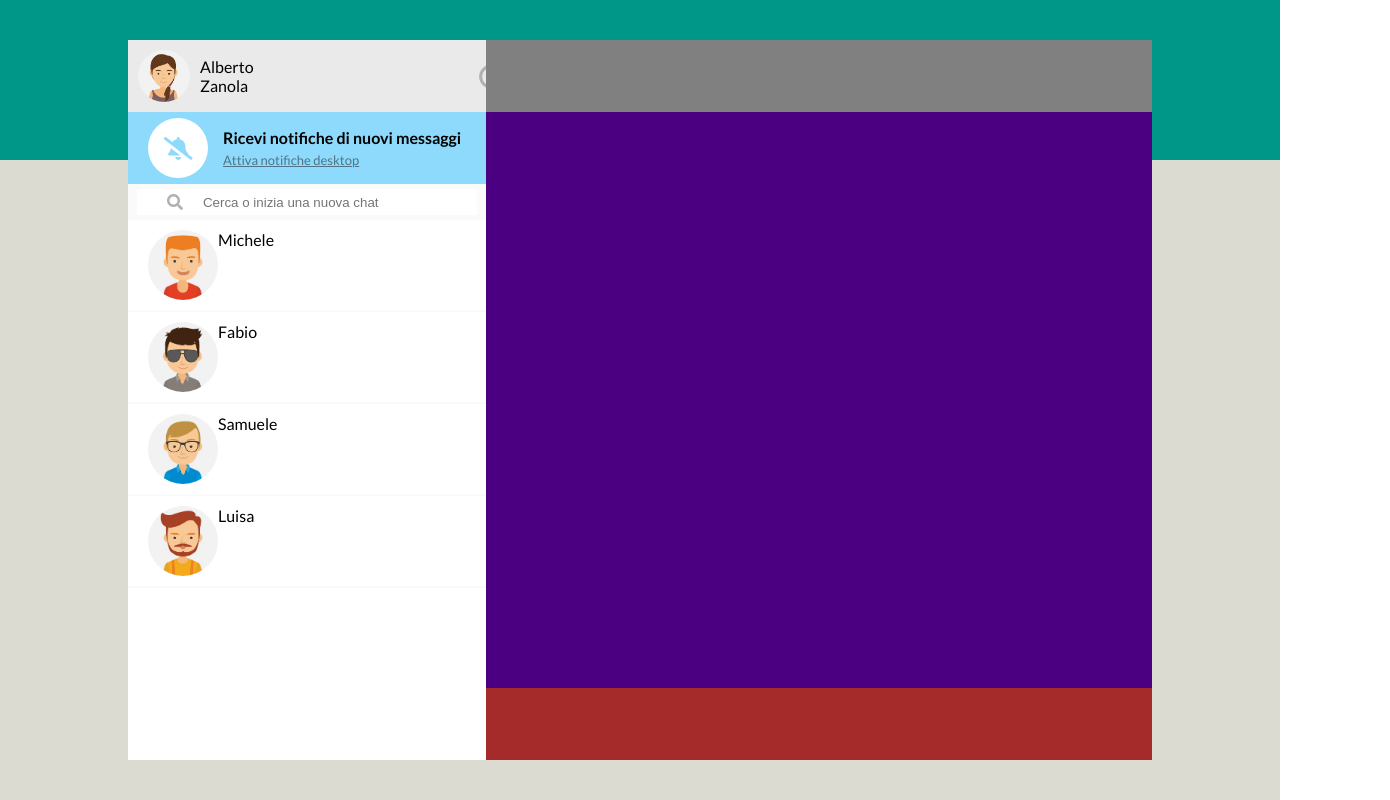
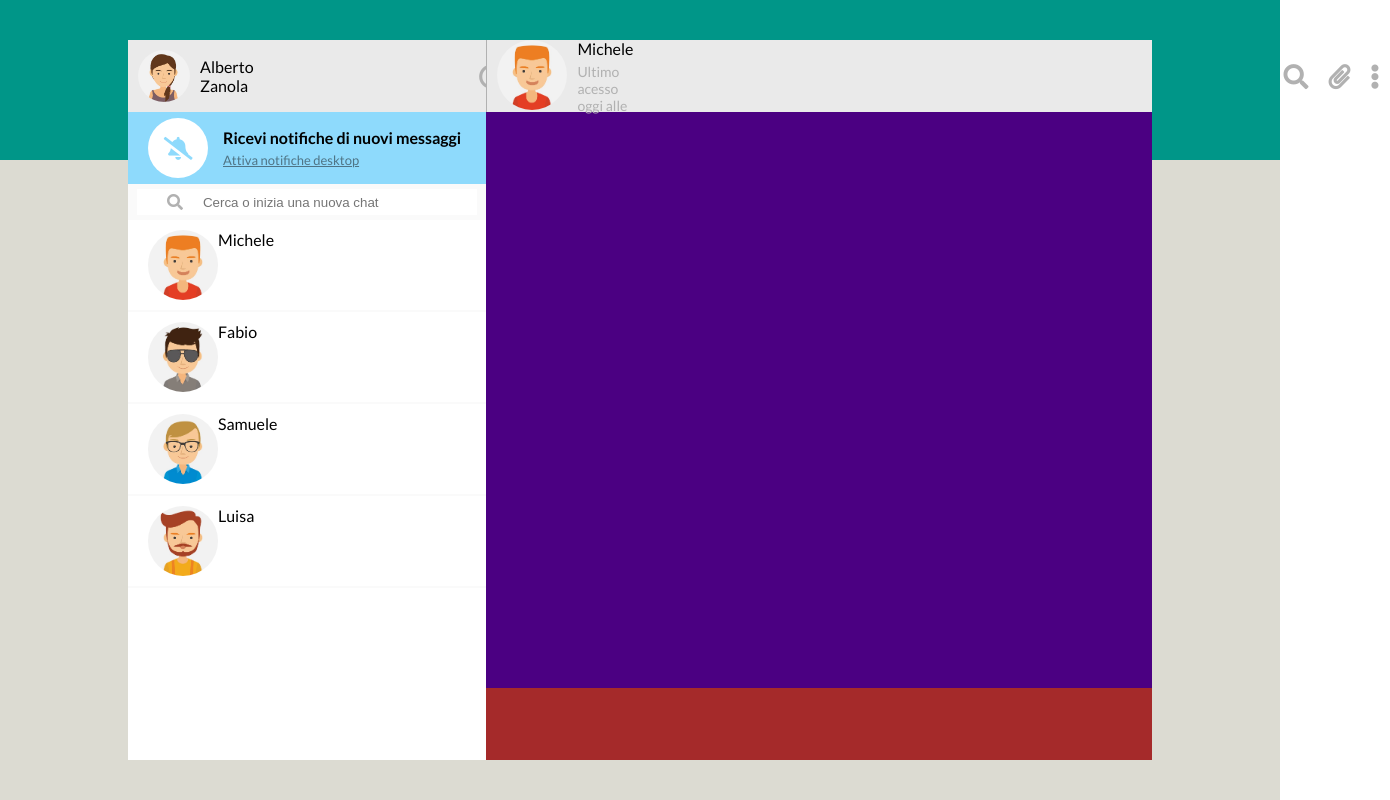
Before and after one commit to AlbertoZanola96/vue-boolzapp, a plain HTML site: page index.html in a window 1280 px wide. Shown: the whole page, 1390 px wide, since content can reach past the window. Drawn offline with nearby package versions, Linux system fonts and the light colour scheme.

Commit message:
grafica blocco contatto attivo

```diff
--- a/css/style.css
+++ b/css/style.css
@@ -25,6 +25,13 @@ body{
     align-items: flex-start;
     border-bottom: 2px solid #FAFAFA;
     padding: 10px 0;
+}
+
+.iconeSinistra > i,
+.iconechat > i {
+    padding: 0 10px;
+    color: #B1B1B1;
+    font-size: 25px;
 }
 
 /* fine common */
@@ -92,12 +99,6 @@ body{
     margin-left: 215px;
 }
 
-.iconeSinistra > i {
-    padding: 0 10px;
-    color: #B1B1B1;
-    font-size: 25px;
-}
-
 .bell {
     display: flex;
     align-items: center;
@@ -152,8 +153,12 @@ body{
 }
 
 #contattoAttivo {
+    display: flex;
+    align-items: center;
     width: 100%;
     height: 10%;
+    border-left: 1px solid #B1B1B1;
+    background-color: #EAEAEA;
 }
 
 #chat {
@@ -165,6 +170,22 @@ body{
     width: 100%;
     height: 10%;
 }
+
+.chatattivatesto :first-child {
+    margin-bottom: 5px;
+}
+
+.chatattivatesto :last-child {
+    font-size: 14px;
+    color: #B1B1B1;
+}
+
+.iconechat {
+    display: flex;
+    align-items: center;
+    margin-left: 640px;
+}
+
 
 
 
@@ -198,9 +219,9 @@ body{
     background-color: green;
 } */
 
-.debug #contattoAttivo {
+/* .debug #contattoAttivo {
     background-color: grey;
-}
+} */
 
 .debug #chat {
     background-color: indigo;
--- a/index.html
+++ b/index.html
@@ -59,7 +59,20 @@
                 </div>
             </div>
             <div class="right">
-                <div id="contattoAttivo"></div>
+                <div id="contattoAttivo">
+                    <div class="chatattiva">
+                        <img class="immaginiTop" src="img/avatar_1.jpg" alt="">
+                    </div>
+                    <div class="chatattivatesto">
+                        <p>Michele</p>
+                        <p>Ultimo acesso oggi alle</p>
+                    </div>
+                    <div class="iconechat">
+                        <i class="fas fa-search"></i>
+                        <i class="fas fa-paperclip"></i>
+                        <i class="fas fa-ellipsis-v"></i>
+                    </div>
+                </div>
                 <div id="chat"></div>
                 <div id="scrivi"></div>
             </div>
```
